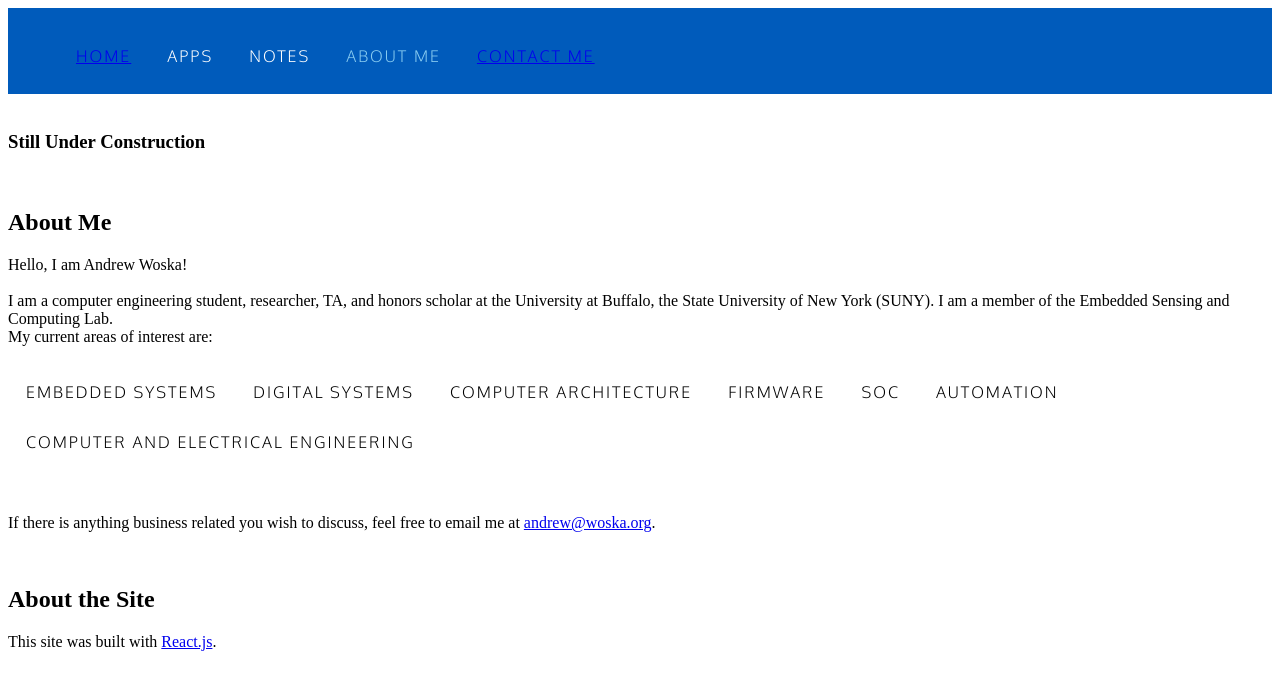
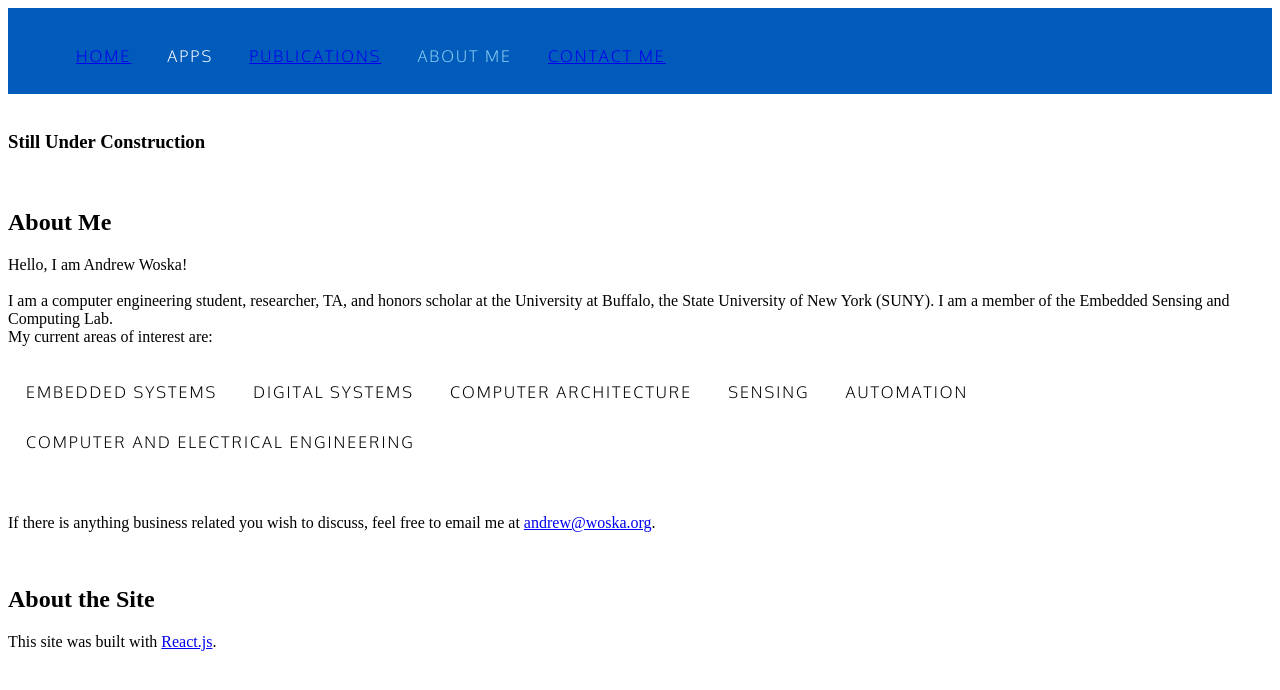
Before and after one commit to agwoska/woska.net-v2, a React (Create React App) app: page /about in a window 1280 px wide. Shown: the top 690 px of the page. Built offline with nearby package versions, Linux system fonts and the light colour scheme; the HTML template or start-up script is replaced by a standard one.

Commit message:
add publication information

```diff
--- a/src/App.js
+++ b/src/App.js
@@ -1,6 +1,7 @@
 import React from 'react';
 import { BrowserRouter, Route, Switch, } from "react-router-dom";
 import Home from './app/home';
+import Publications from './app/publications';
 import About from './app/about'
 import Contact from './app/contact';
 
@@ -10,6 +11,7 @@ function App() {
       <div>
       <Switch>
         <Route exact path="/" component={Home} />
+        <Route exact path="/publications" component={Publications} />
         <Route exact path="/about" component={About} />
         <Route exact path="/contact" component={Contact} />
       </Switch>
--- a/src/app/about.js
+++ b/src/app/about.js
@@ -22,8 +22,7 @@ const Me = () => (
         <li style={{color: 'black'}}>embedded systems</li>
         <li style={{color: 'black'}}>digital systems</li>
         <li style={{color: 'black'}}>computer architecture</li>
-        <li style={{color: 'black'}}>firmware</li>
-        <li style={{color: 'black'}}>SoC</li>
+        <li style={{color: 'black'}}>sensing</li>
         <li style={{color: 'black'}}>automation</li>
         <li style={{color: 'black'}}>computer and electrical engineering</li>
       </ol>
--- a/src/app/navigation/navigate.js
+++ b/src/app/navigation/navigate.js
@@ -11,7 +11,7 @@ const NavBar = (props) => {
           <ul className="navigation homeNavigation">
             <li className="active">Home</li>
             <li>Apps</li>
-            <li>Notes</li>
+            <li><a href="/publications">Publications</a></li>
             <li><a href="/about">About Me</a></li>
             <li><a href="/contact">Contact Me</a></li>
           </ul>
@@ -23,19 +23,19 @@ const NavBar = (props) => {
           <ul className="navigation">
             <li><a href="/">Home</a></li>
             <li className="active">Apps</li>
-            <li>Notes</li>
+            <li><a href="/publications">Publications</a></li>
             <li><a href="/about">About Me</a></li>
             <li><a href="/contact">Contact Me</a></li>
           </ul>
         </div>
       );
-    case 3: // Notes
+    case 3: // Publications
       return (
         <div>
           <ul className="navigation">
             <li><a href="/">Home</a></li>
             <li>Apps</li>
-            <li className="active">Notes</li>
+            <li className="active">Publications</li>
             <li><a href="/about">About Me</a></li>
             <li><a href="/contact">Contact Me</a></li>
           </ul>
@@ -47,7 +47,7 @@ const NavBar = (props) => {
           <ul className="navigation">
             <li><a href="/">Home</a></li>
             <li>Apps</li>
-            <li>Notes</li>
+            <li><a href="/publications">Publications</a></li>
             <li className="active">About Me</li>
             <li><a href="/contact">Contact Me</a></li>
           </ul>
@@ -59,7 +59,7 @@ const NavBar = (props) => {
           <ul className="navigation">
             <li><a href="/">Home</a></li>
             <li>Apps</li>
-            <li>Notes</li>
+            <li><a href="/publications">Publications</a></li>
             <li><a href="/about">About Me</a></li>
             <li className="active">Contact Me</li>
           </ul>
@@ -71,7 +71,7 @@ const NavBar = (props) => {
           <ul className="navigation">
             <li><a href="/">Home</a></li>
             <li>Apps</li>
-            <li>Notes</li>
+            <li><a href="/publications">Publications</a></li>
             <li><a href="/about">About Me</a></li>
             <li><a href="/contact">Contact Me</a></li>
           </ul>
--- /dev/null
+++ b/src/app/publications.js
@@ -0,0 +1,29 @@
+import React from 'react';
+import NavBar from './navigation/navigate';
+
+
+const Pubs = () => (
+  <div id="my-pubs">
+    <h2>My Publications</h2>
+    <br/>
+
+    <h3>Abstracts/Posters</h3>
+    <p>
+      [A1] <b>Andrew Woska</b>, Shardul Saptarshi, Wenyao Xu,
+      &quot;Smartwatch Rehabilitation Device,&quot;
+      <i>SUNY Undergraduate Research Conference</i> (SURC &apos;22),
+      Buffalo, New York, April 2022.
+      [<a href="papers/SURC22_abstract.pdf">abstract</a>]
+      [<a href="papers/SURC22_poster.pdf">poster</a>]
+    </p>
+  </div>
+)
+
+const Publications = () => (
+  <>
+    <NavBar navTag={3}/><br/>
+    <Pubs/>
+  </>
+)
+
+export default Publications;
```
